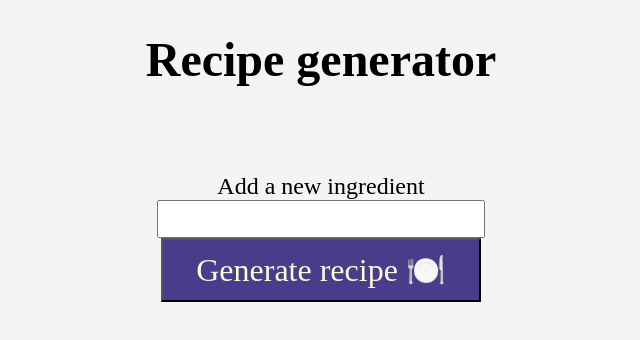
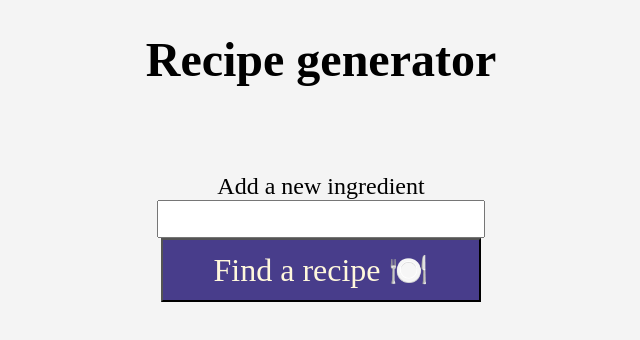
Before and after one commit to josh-cook/recipe-generator, a React (Create React App) app: page / in a window 1280 px wide. Shown: the top 340 px of the page, without its empty margins (319-959 px from the left). Built offline with nearby package versions, Linux system fonts and the light colour scheme.

Commit message:
Can click button for new recipe

```diff
--- a/src/App.js
+++ b/src/App.js
@@ -11,7 +11,8 @@ class App extends PureComponent {
   state = {
     baseIngredients: ["olive oil", "salt", "pepper", "onions"],
     ingredients: [],
-    recipes: []
+    recipes: [],
+    recipeInd: -1
   };
 
   submitIngredient = event => {
@@ -45,9 +46,15 @@ class App extends PureComponent {
 
   showNewRecipe = () => {
     this.getRecipeFromIngredients();
-    this.setState(prevState => {
-      return { recipesShown: prevState.recipesShown + 1 };
-    });
+    if (this.state.recipeInd === 9) {
+      this.setState(() => {
+        return { recipeInd: 0 };
+      });
+    } else {
+      this.setState(prevState => {
+        return { recipeInd: prevState.recipeInd + 1 };
+      });
+    }
   };
 
   render = () => {
@@ -60,6 +67,7 @@ class App extends PureComponent {
             ingredients={this.state.ingredients}
             storeRecipes={this.storeRecipes}
             recipes={this.state.recipes}
+            recipeInd={this.state.recipeInd}
           />
         )}
         <IngredientsInput submit={this.submitIngredient} />
--- a/src/Components/Recipe.jsx
+++ b/src/Components/Recipe.jsx
@@ -1,13 +1,19 @@
 import React, { Component } from "react";
+import { tsMethodSignature } from "@babel/types";
 
 class Recipe extends Component {
   render() {
     return (
       <div id="recipe">
         <p id="recipeTitle">
-          <a href={this.props.recipes[0].href}>{this.props.recipes[0].title}</a>
+          <a href={this.props.recipes[this.props.recipeInd].href}>
+            {this.props.recipes[this.props.recipeInd].title}
+          </a>
         </p>
-        <img id="recipeImage" src={this.props.recipes[0].thumbnail} />
+        <img
+          id="recipeImage"
+          src={this.props.recipes[this.props.recipeInd].thumbnail}
+        />
       </div>
     );
   }
--- a/src/Components/RecipeButton.jsx
+++ b/src/Components/RecipeButton.jsx
@@ -1,7 +1,7 @@
 import React from "react";
 
 function RecipeButton(props) {
-  return <button onClick={props.recipeButtonFn}>Generate recipe 🍽️</button>;
+  return <button onClick={props.recipeButtonFn}>Find a recipe 🍽️</button>;
 }
 
 export default RecipeButton;
```
